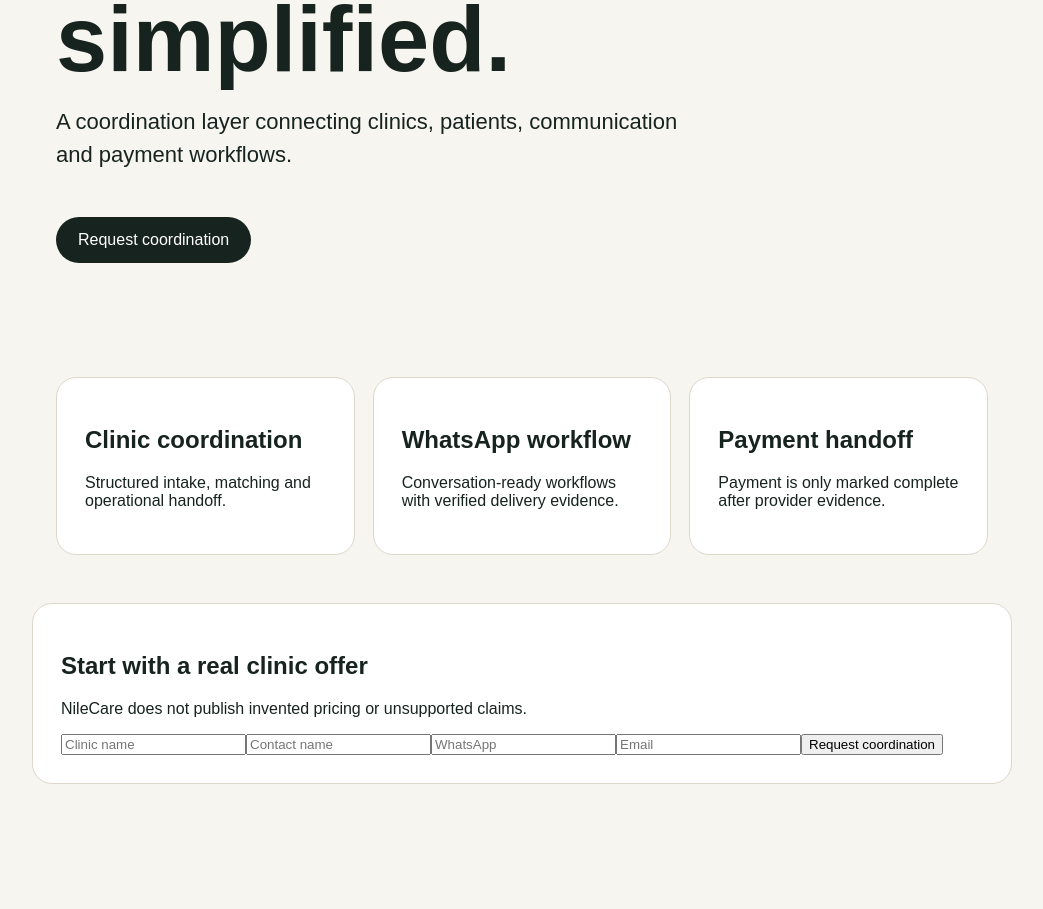
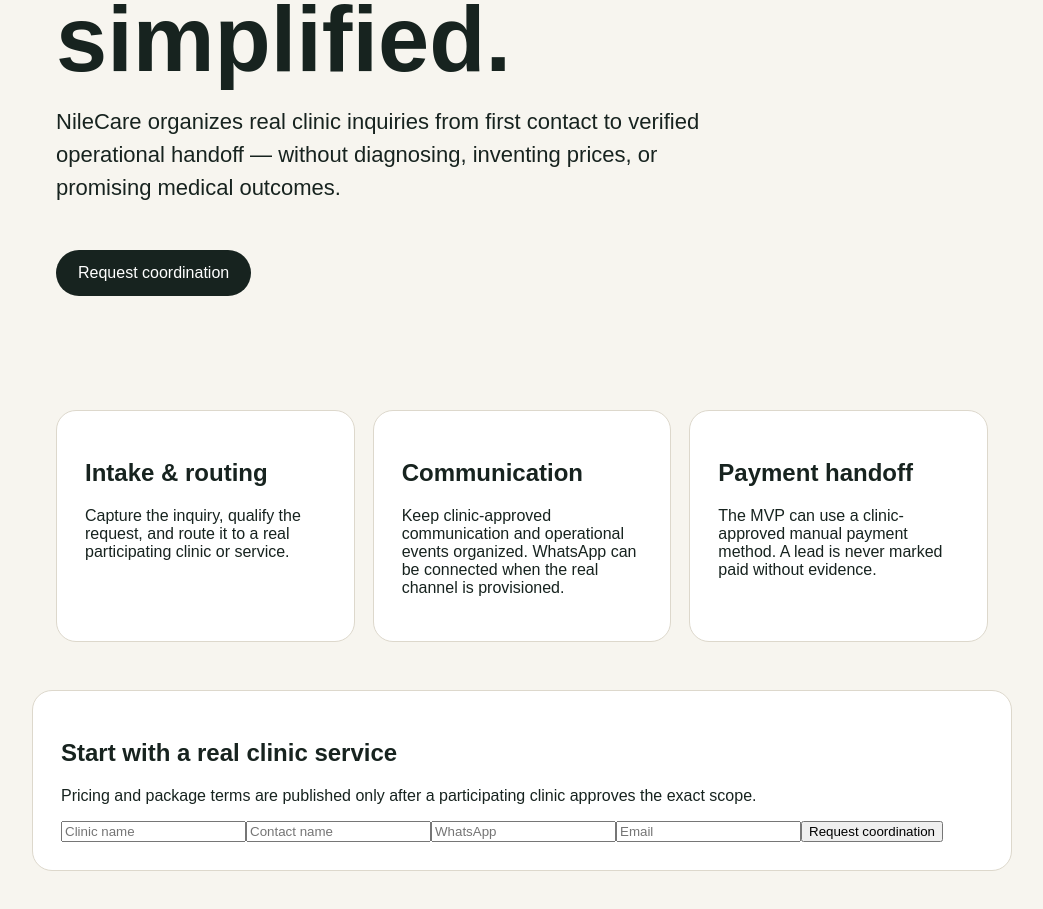
Before and after one commit to alkadyenjy2/NileCare, a Next.js app in the folder nilecare-landing/: page / in a window 1280 px wide. Shown: the part 353-1262 px from the top of the page, without its empty margins (118-1161 px from the left). Before the commit the page ends 1217 px from the top, so only its background shows below. Built offline with nearby package versions, Linux system fonts and the light colour scheme.

Commit message:
feat: clarify NileCare coordination service and MVP payment path

```diff
--- a/nilecare-landing/app/page.tsx
+++ b/nilecare-landing/app/page.tsx
@@ -6,17 +6,17 @@
       <section className="hero">
         <p className="eyebrow">NileCare</p>
         <h1>Clinic coordination, simplified.</h1>
-        <p className="lead">A coordination layer connecting clinics, patients, communication and payment workflows.</p>
+        <p className="lead">NileCare organizes real clinic inquiries from first contact to verified operational handoff — without diagnosing, inventing prices, or promising medical outcomes.</p>
         <a className="cta" href="#contact">Request coordination</a>
       </section>
       <section className="grid">
-        <article><h2>Clinic coordination</h2><p>Structured intake, matching and operational handoff.</p></article>
-        <article><h2>WhatsApp workflow</h2><p>Conversation-ready workflows with verified delivery evidence.</p></article>
-        <article><h2>Payment handoff</h2><p>Payment is only marked complete after provider evidence.</p></article>
+        <article><h2>Intake & routing</h2><p>Capture the inquiry, qualify the request, and route it to a real participating clinic or service.</p></article>
+        <article><h2>Communication</h2><p>Keep clinic-approved communication and operational events organized. WhatsApp can be connected when the real channel is provisioned.</p></article>
+        <article><h2>Payment handoff</h2><p>The MVP can use a clinic-approved manual payment method. A lead is never marked paid without evidence.</p></article>
       </section>
       <section id="contact" className="contact">
-        <h2>Start with a real clinic offer</h2>
-        <p>NileCare does not publish invented pricing or unsupported claims.</p>
+        <h2>Start with a real clinic service</h2>
+        <p>Pricing and package terms are published only after a participating clinic approves the exact scope.</p>
         <ContactForm />
       </section>
     </main>
```
